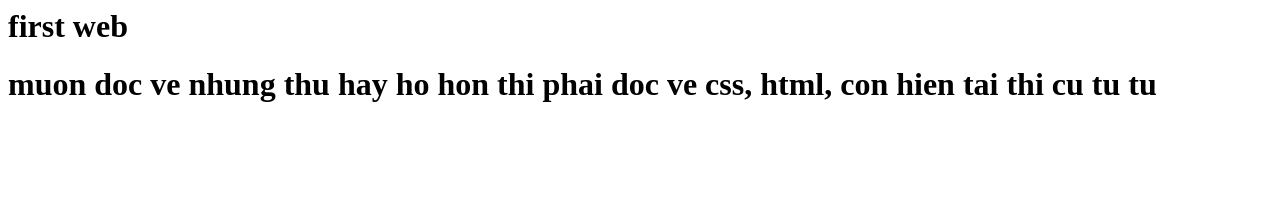
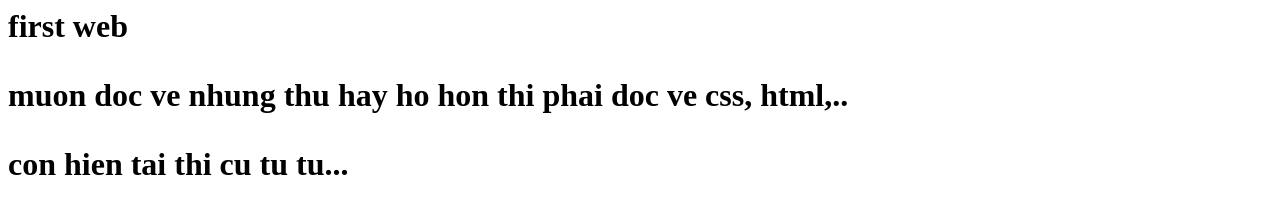
Before and after one commit to phuonganhhmy/website01, a plain HTML site: page index.html in a window 1280 px wide. Drawn offline with Linux system fonts and the light colour scheme.

Commit message:
Update index.html

```diff
--- a/index.html
+++ b/index.html
@@ -1,6 +1,6 @@
 <html>
   <body>
     <h1> first web <h1/>
-    muon doc ve nhung thu hay ho hon thi phai doc ve css, html,
-    con hien tai thi cu tu tu
+      <p>muon doc ve nhung thu hay ho hon thi phai doc ve css, html,..</p>
+      <p>con hien tai thi cu tu tu...</p>
   <body/>
```
